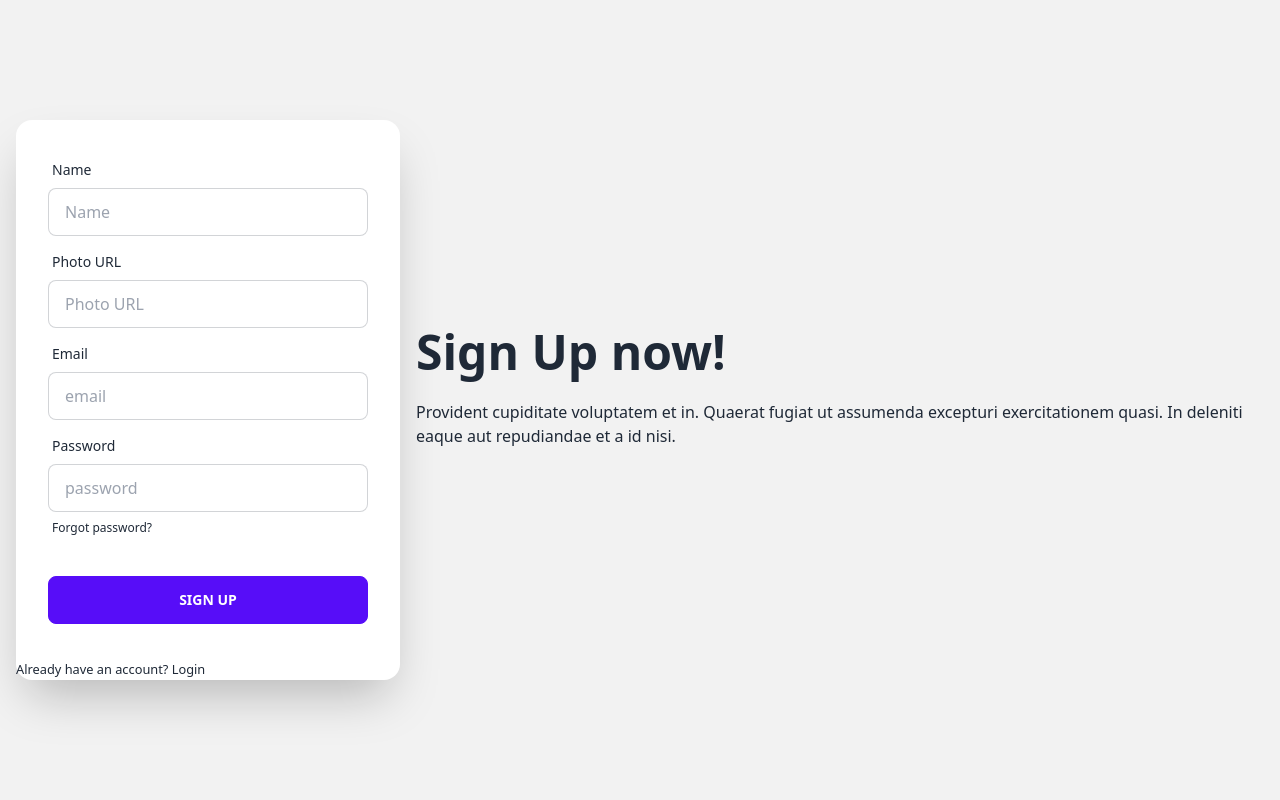
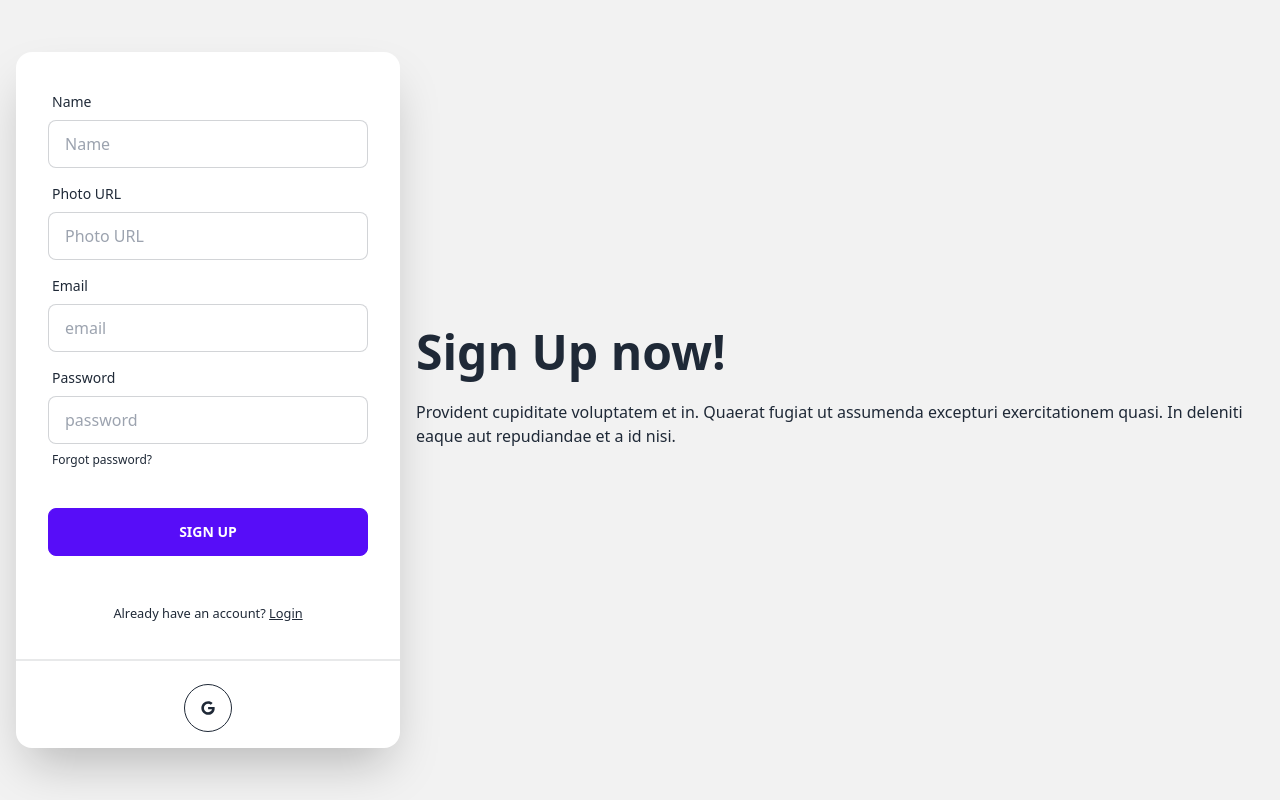
Before and after one commit to kmhbDOes/bistro-boss-client, a React (Vite) app: page /sign-up in a window 1280 px wide. Built offline with nearby package versions, Linux system fonts and the light colour scheme; no server answers.

Commit message:
Added Google Sign In

```diff
--- a/src/Pages/Login/Login.jsx
+++ b/src/Pages/Login/Login.jsx
@@ -8,6 +8,7 @@ import {
 } from "react-simple-captcha";
 import { AuthContext } from "../../Providers/AuthProvider";
 import Swal from "sweetalert2";
+import SocialLogin from "../Shared/SocialLogin/SocialLogin";
 
 const Login = () => {
   const [disabled, setDisabled] = useState(true);
@@ -116,11 +117,15 @@ const Login = () => {
                 />
               </div>
             </form>
-            <p>
+            <p className="my-4 text-center">
               <small>
-                Don't have an account? <Link to="/sign-up">Create One</Link>
+                Don't have an account?
+                <Link className="link" to="/sign-up">
+                  Create One
+                </Link>
               </small>
             </p>
+            <SocialLogin></SocialLogin>
           </div>
         </div>
       </div>
--- /dev/null
+++ b/src/Pages/Shared/SocialLogin/SocialLogin.jsx
@@ -0,0 +1,51 @@
+import React, { useContext } from "react";
+import { FaGoogle } from "react-icons/fa";
+import { useLocation, useNavigate } from "react-router-dom";
+import { AuthContext } from "../../../Providers/AuthProvider";
+
+const SocialLogin = () => {
+  const { googleSignIn } = useContext(AuthContext);
+  const navigate = useNavigate();
+  const location = useLocation();
+  const from = location.state?.from?.pathname || "/";
+
+  const handleGoogleSignIn = () => {
+    googleSignIn().then((result) => {
+      const loggedInUser = result.user;
+      console.log(loggedInUser);
+      const saveUser = {
+        name: loggedInUser.displayName,
+        email: loggedInUser.email,
+      };
+      fetch("http://localhost:5000/users", {
+        method: "POST",
+        headers: { "content-type": "application/json" },
+        body: JSON.stringify(saveUser),
+      })
+        .then((res) => res.json())
+        .then((data) => {
+          if (data.insertedId) {
+            reset();
+
+            navigate("/");
+          }
+        });
+      navigate(from, { replace: true });
+    });
+  };
+  return (
+    <div>
+      <div className="divider"></div>
+      <div className="text-center w-full my-4">
+        <button
+          onClick={handleGoogleSignIn}
+          className="btn btn-circle btn-outline"
+        >
+          <FaGoogle></FaGoogle>
+        </button>
+      </div>
+    </div>
+  );
+};
+
+export default SocialLogin;
--- a/src/Pages/SignUp/SignUp.jsx
+++ b/src/Pages/SignUp/SignUp.jsx
@@ -4,6 +4,7 @@ import { useForm } from "react-hook-form";
 import { Link, useNavigate } from "react-router-dom";
 import Swal from "sweetalert2";
 import { AuthContext } from "../../Providers/AuthProvider";
+import SocialLogin from "../Shared/SocialLogin/SocialLogin";
 
 const SignUp = () => {
   const {
@@ -19,7 +20,7 @@ const SignUp = () => {
   const onSubmit = (data) => {
     createUser(data.email, data.password).then((result) => {
       const loggedUser = result.user;
-
+      console.log(loggedUser);
       updateUserProfile(data.name, data.photoURL)
         .then(() => {
           const saveUser = { name: data.name, email: data.email };
@@ -153,11 +154,15 @@ const SignUp = () => {
                 <button className="btn btn-primary">Sign Up</button>
               </div>
             </form>
-            <p>
+            <p className="text-center my-3">
               <small>
-                Already have an account? <Link to="/login">Login </Link>
+                Already have an account?{" "}
+                <Link className="link" to="/login">
+                  Login{" "}
+                </Link>
               </small>
             </p>
+            <SocialLogin></SocialLogin>
           </div>
         </div>
       </div>
--- a/src/Providers/AuthProvider.jsx
+++ b/src/Providers/AuthProvider.jsx
@@ -2,8 +2,10 @@ import React, { createContext, useEffect, useState } from "react";
 import {
   createUserWithEmailAndPassword,
   getAuth,
+  GoogleAuthProvider,
   onAuthStateChanged,
   signInWithEmailAndPassword,
+  signInWithPopup,
   signOut,
   updateProfile,
 } from "firebase/auth";
@@ -14,6 +16,7 @@ const auth = getAuth(app);
 const AuthProvider = ({ children }) => {
   const [user, setUser] = useState(null);
   const [loading, setLoading] = useState(true);
+  const googleProvider = new GoogleAuthProvider();
 
   const createUser = (email, password) => {
     setLoading(true);
@@ -23,6 +26,11 @@ const AuthProvider = ({ children }) => {
   const signIn = (email, password) => {
     setLoading(true);
     return signInWithEmailAndPassword(auth, email, password);
+  };
+
+  const googleSignIn = () => {
+    setLoading(true);
+    return signInWithPopup(auth, googleProvider);
   };
   const logOut = () => {
     setLoading(true);
@@ -53,6 +61,7 @@ const AuthProvider = ({ children }) => {
     signIn,
     logOut,
     updateUserProfile,
+    googleSignIn,
   };
   return (
     <AuthContext.Provider value={authInfo}>{children}</AuthContext.Provider>
```
